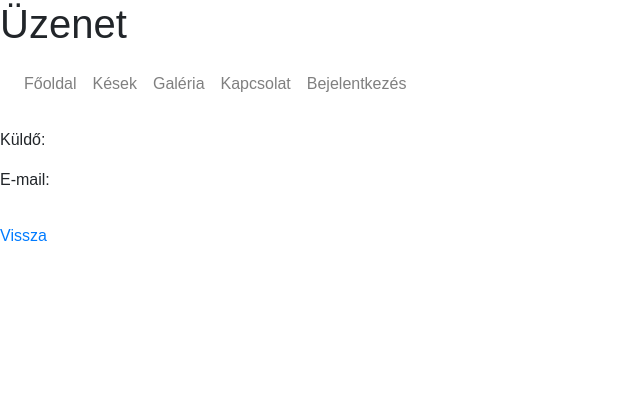
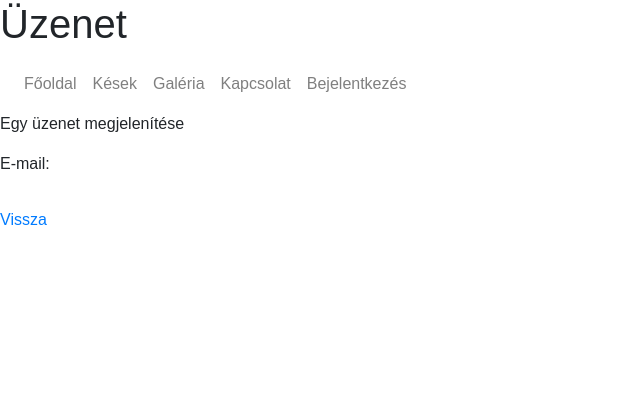
Before and after one commit to markbozsoki/GAMF_webprog_1_gyak, a PHP site: page /index.php?page=message_viewer in a window 1280 px wide. Shown: the top 420 px of the page, without its empty margins (0-640 px from the left). Run offline with PHP 8.4, Linux system fonts and the light colour scheme; data that the repository does not hold is empty.

Commit message:
restore_msg_viewer

```diff
--- a/templates/pages/message_viewer.tpl.php
+++ b/templates/pages/message_viewer.tpl.php
@@ -1,16 +1,17 @@
+<p>Egy üzenet megjelenítése</p>
+
 <?php if ($parent_page_key === 'messaging') { ?>
 <div>
     <h2>Köszönjük, hogy felvette velünk a kapcsolatot!</h2>
-    <strong>Amint feldolgoztuk üzenetét, az ön által megadott e-mail címen fogjuk keresni.</strong>
+    <h3>Amint feldolgoztuk üzenetét, az ön által megadott e-mail címen fogjuk keresni.</h3>
 </div>
-<hr>
 <?php } ?>
 
 <div>
     <h4><?= htmlspecialchars($message_data['subject']); ?></h4>
     <div>
         <p><?= $message_data['sent_at']; ?></p>
-        <p>Küldő: <?= htmlspecialchars($message_data['user_detail']); ?></p>
+        <p><?= htmlspecialchars($message_data['user_detail']); ?></p>
         <p>E-mail: <a href="mailto:<?= htmlspecialchars($message_data['email_address']); ?>"><?= htmlspecialchars($message_data['email_address']); ?></a></p>
     </div>
     <pre><?= $message_data['body']; ?></pre>
```
